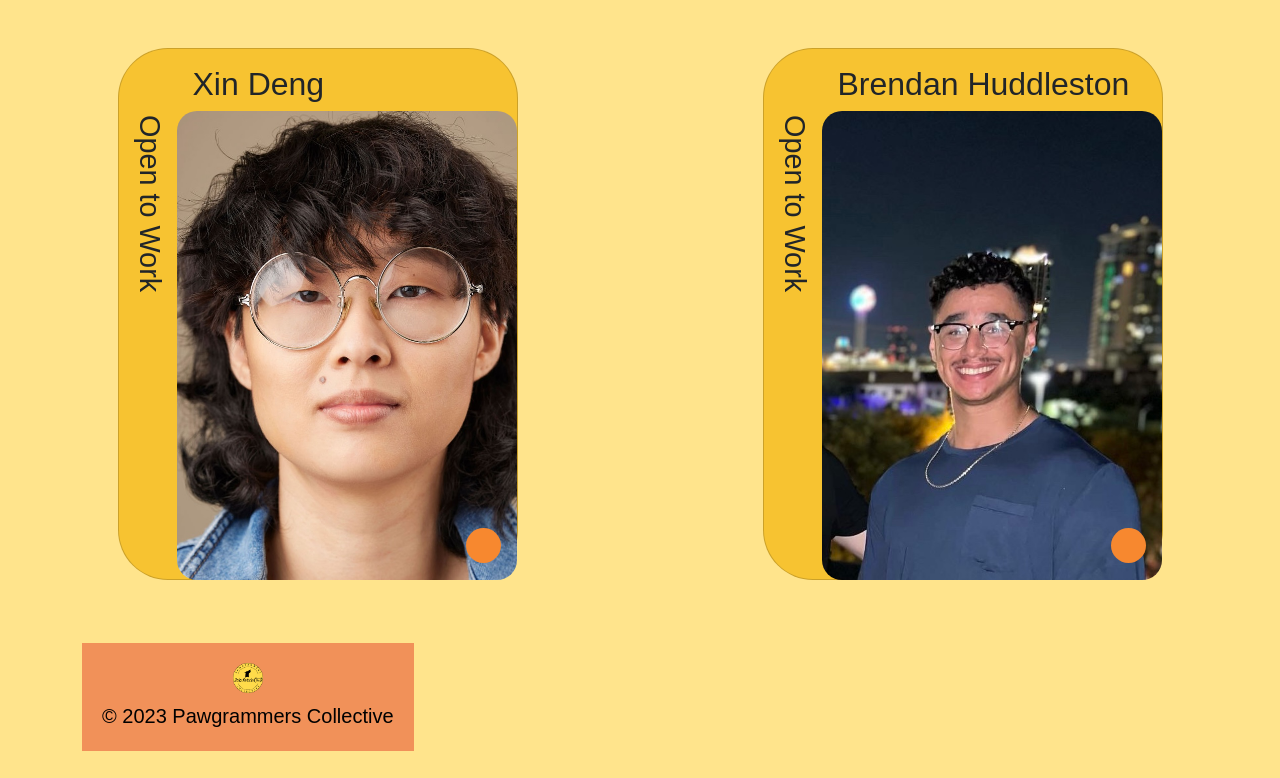
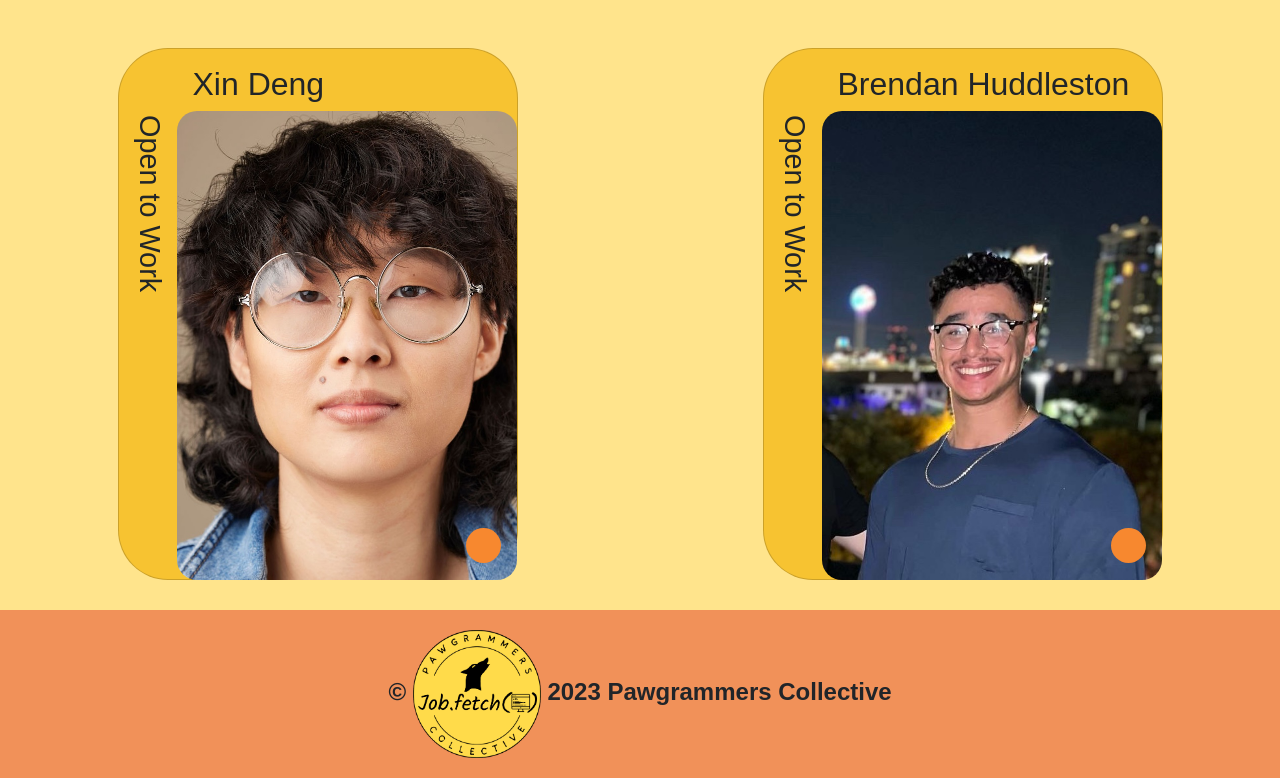
Before and after one commit to Pawgrammers-Collective/job.fetch-frontend, a React (Vite) app: page /about-us in a window 1280 px wide. Shown: the part 869-1647 px from the top of the page. Built offline with nearby package versions, Linux system fonts and the light colour scheme; no server answers.

Commit message:
css polish

```diff
--- a/src/Footer.jsx
+++ b/src/Footer.jsx
@@ -1,27 +1,15 @@
-import React from 'react';
-import Navbar from 'react-bootstrap/Navbar';
-import Container from 'react-bootstrap/Container';
+import React from "react";
 
 const Footer = () => {
   return (
+    <div className="footerItems">
 
-    <Navbar expand="lg" className="footer">
-      <Container>
-        <Navbar.Brand>
-          <div className="footerItems">
-            <img
-              alt=""
-              src="./img/logo.png"
-              width="30"
-              height="30"
-              className="d-inline-block align-top mb-2"
-            />
-            <div>&copy; 2023 Pawgrammers Collective</div>
-          </div>
-        </Navbar.Brand>
-      </Container>
+      <div className="copyright">
+                &copy; <img alt="" src="./img/logo.png" /> 2023 Pawgrammers Collective
 
-    </Navbar>
+      </div>
+
+    </div>
   );
 };
 
--- a/src/app.css
+++ b/src/app.css
@@ -48,12 +48,24 @@ align-self: center;
 
 .footerItems {
   /* font-size: 1.5vw; */
-  text-align: center;
+  /* text-align: center; */
   padding: 20px;
   margin-top: 30px;
   background: rgb(241, 145, 89);
   /* position: fixed; */
   /* margin: 0 auto; */
-  align-self: center;
-  vertical-align: middle;
+  /* align-self: center;
+  vertical-align: middle; */
+  font-weight:bold ;
+  font-size: 1.5em;
+
 }
+
+.footerItems img {
+  width:10vw;
+}
+
+.copyright{
+width: fit-content;
+margin:auto;
+}
```
